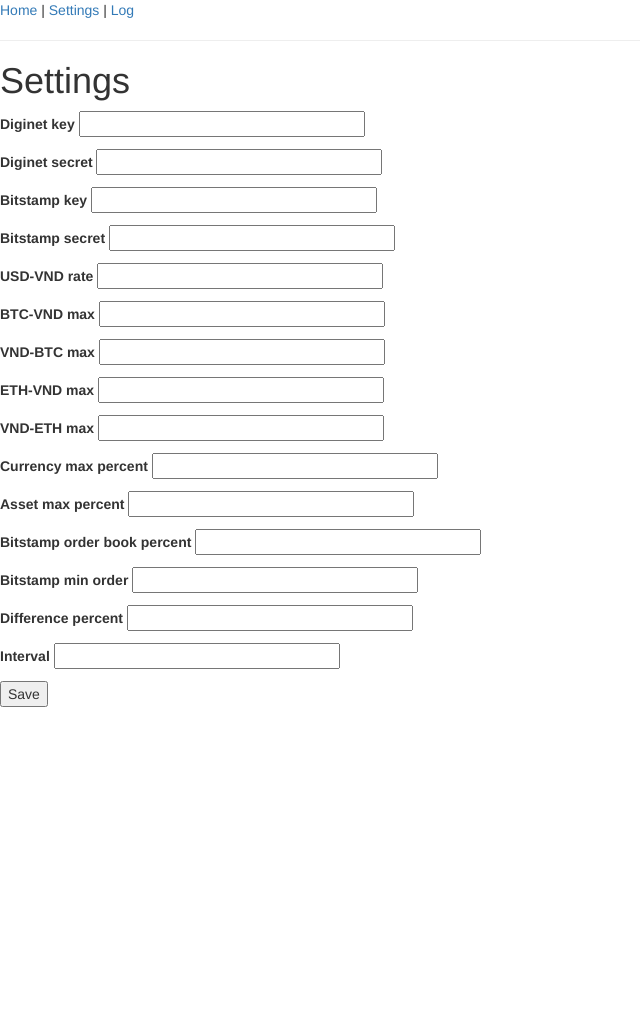
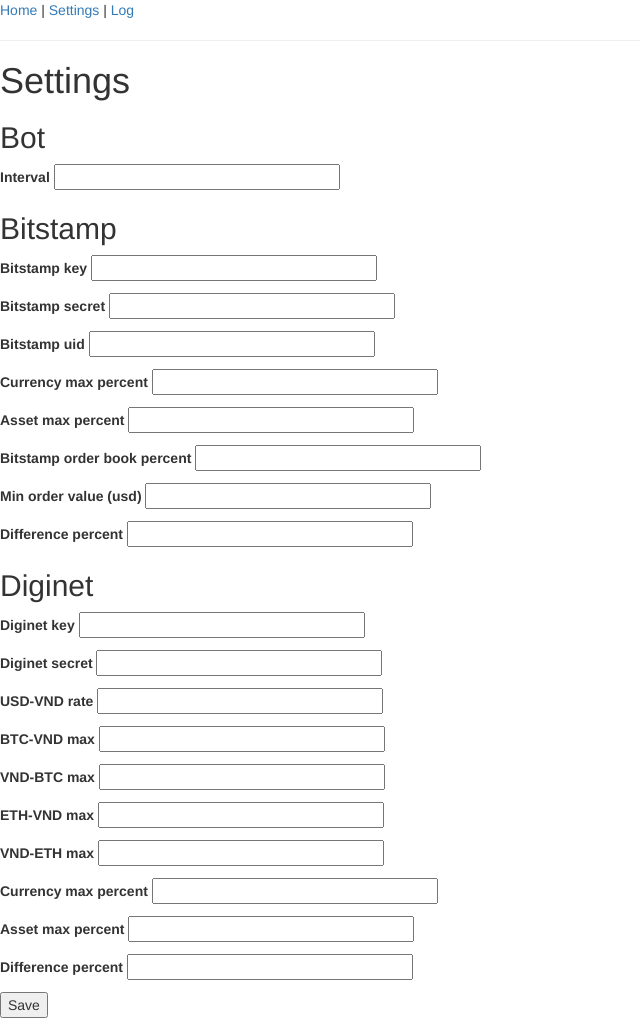
Before and after one commit to hathehuyen/diginetbot, a Flask app: template frontend/templates/settings.html in a window 1280 px wide. Shown: the whole page, without its empty margins (0-640 px from the left). Before the commit the page ends 707 px from the top, so only its background shows below. Run offline with Flask 2, Linux system fonts and the light colour scheme; the template is opened without the code that fills it: values that come from a table or form of the project are taken from there, others are empty; some libraries are stand-ins or nearby versions.

Commit message:
Editing setting form

```diff
--- a/backend/ordermanager.py
+++ b/backend/ordermanager.py
@@ -81,6 +81,7 @@
                 volume = bitstamp_btc_free
             if volume * price > diginet_vnd_free:
                 volume = diginet_vnd_free / price
+            self.logger.debug('Price ' + str(price) + ' - Volume ' + str(volume))
             if not (bitstamp_asks[i][0] * volume < float(self.settings['bitstamp']['min_order']) or
                     price * volume < float(self.settings['diginet']['min_order'])):
                 bid_orders.append([price, volume])
@@ -101,6 +102,7 @@
                 volume = bitstamp_usd_free * bitstamp_bids[i][0]
             if volume > diginet_btc_free:
                 volume = diginet_btc_free
+            self.logger.debug('Price ' + str(price) + ' - Volume ' + str(volume))
             if not (bitstamp_bids[i][0] * volume < float(self.settings['bitstamp']['min_order']) or
                     price * volume < float(self.settings['diginet']['min_order'])):
                 ask_orders.append([price, volume])
--- a/config.ini
+++ b/config.ini
@@ -15,7 +15,7 @@
 vnd_eth_max = 20000000
 currency_max_pct = 0.7
 asset_max_pct = 0.7
-order_pct = 0.3
+orderbook_pct = 0.3
 order_to_copy = 100
 min_order = 5
 diff_pct = 0.02
@@ -31,7 +31,6 @@
 vnd_eth_max = 20000000
 currency_max_pct = 0.7
 asset_max_pct = 0.7
-bitstamp_oderbook_pct = 0.3
 min_order = 10000
 diff_pct = 0.01
 interval = 5
--- a/frontend/form.py
+++ b/frontend/form.py
@@ -14,19 +14,24 @@
 
 
 class SettingForm(FlaskForm):
+    bot_interval = StringField('Interval')
+    bitstamp_key = StringField('Bitstamp key')
+    bitstamp_secret = StringField('Bitstamp secret')
+    bitstamp_uid = StringField('Bitstamp uid')
+    bitstamp_currency_max_pct = StringField('Currency max percent')
+    bitstamp_asset_max_pct = StringField('Asset max percent')
+    bitstamp_oderbook_pct = StringField('Bitstamp order book percent')
+    bitstamp_min_order = StringField('Min order value (usd)')
+    bitstamp_diff_pct = StringField('Difference percent')
     diginet_key = StringField('Diginet key')
     diginet_secret = StringField('Diginet secret')
-    bitstamp_key = StringField('Bitstamp key')
-    bitstamp_secret = StringField('Bitstamp secret')
-    usd_vnd_rate = StringField('USD-VND rate')
-    btc_vnd_max = StringField('BTC-VND max')
-    vnd_btc_max = StringField('VND-BTC max')
-    eth_vnd_max = StringField('ETH-VND max')
-    vnd_eth_max = StringField('VND-ETH max')
-    currency_max_pct = StringField('Currency max percent')
-    asset_max_pct = StringField('Asset max percent')
-    bitstamp_oderbook_pct = StringField('Bitstamp order book percent')
-    bitstamp_min_order = StringField('Bitstamp min order')
-    diff_pct = StringField('Difference percent')
-    interval = StringField('Interval')
+    diginet_usd_vnd_rate = StringField('USD-VND rate')
+    diginet_btc_vnd_max = StringField('BTC-VND max')
+    diginet_vnd_btc_max = StringField('VND-BTC max')
+    diginet_eth_vnd_max = StringField('ETH-VND max')
+    diginet_vnd_eth_max = StringField('VND-ETH max')
+    diginet_currency_max_pct = StringField('Currency max percent')
+    diginet_asset_max_pct = StringField('Asset max percent')
+    diginet_min_order = StringField('Min order value (vnd)')
+    diginet_diff_pct = StringField('Difference percent')
     submit = SubmitField('Save')
--- a/frontend/routes.py
+++ b/frontend/routes.py
@@ -19,9 +19,16 @@
     return render_template('index.html', title='Home')
 
 
-@app.route("/test", methods=['GET'])
-def test():
-    return Response(str(bitstamp_orderbook_btcusd.bids), content_type='text/plain')
+@app.route("/orderbook", methods=['GET'])
+def orderbook():
+    if 'ex' not in request.values:
+        return Response('Access denied!', content_type='text/plain')
+    if request.values['ex'] == 'bitstamp':
+        return Response(str(bitstamp_orderbook_btcusd.bids), content_type='text/plain')
+    if request.values['ex'] == 'diginet':
+        return Response(str(diginet_orderbook_btcvnd.bids), content_type='text/plain')
+    return Response('No exchange!', content_type='text/plain')
+
 
 
 @app.route("/log", methods=['GET'])
@@ -63,9 +70,6 @@
     # create config object
     bot_params = session_obj.settings
     if setting_form.validate_on_submit():
-        # load config file
-        # bot_params.read('config.ini')
-        # modify config params
         bot_params['bot']['diginet_key'] = setting_form.diginet_key.data
         bot_params['bot']['diginet_secret'] = setting_form.diginet_secret.data
         bot_params['bot']['bitstamp_key'] = setting_form.bitstamp_key.data
@@ -91,20 +95,21 @@
         session_obj.save()
         return redirect(request.full_path)
     elif request.method == 'GET':
-        setting_form.diginet_key.data = bot_params['bot']['diginet_key']
-        setting_form.diginet_secret.data = bot_params['bot']['diginet_secret']
-        setting_form.bitstamp_key.data = bot_params['bot']['bitstamp_key']
-        setting_form.bitstamp_secret.data = bot_params['bot']['bitstamp_secret']
-        setting_form.usd_vnd_rate.data = bot_params['bot']['usd_vnd_rate']
-        setting_form.btc_vnd_max.data = bot_params['bot']['btc_vnd_max']
-        setting_form.vnd_btc_max.data = bot_params['bot']['vnd_btc_max']
-        setting_form.eth_vnd_max.data = bot_params['bot']['eth_vnd_max']
-        setting_form.vnd_eth_max.data = bot_params['bot']['vnd_eth_max']
-        setting_form.currency_max_pct.data = bot_params['bot']['currency_max_pct']
-        setting_form.asset_max_pct.data = bot_params['bot']['asset_max_pct']
-        setting_form.bitstamp_oderbook_pct.data = bot_params['bot']['bitstamp_oderbook_pct']
-        setting_form.bitstamp_min_order.data = bot_params['bot']['bitstamp_min_order']
-        setting_form.diff_pct.data = bot_params['bot']['diff_pct']
+        setting_form.bitstamp_key.data = bot_params['bitstamp']['key']
+        setting_form.bitstamp_secret.data = bot_params['bitstamp']['secret']
+        setting_form.bitstamp_uid.data = bot_params['bitstamp']['uid']
+        setting_form.bitstamp_oderbook_pct.data = bot_params['bitstamp']['orderbook_pct']
+        setting_form.bitstamp_min_order.data = bot_params['bitstamp']['bitstamp_min_order']
+        setting_form.bitstamp_diff_pct.data = bot_params['bitstamp']['diff_pct']
+        setting_form.diginet_key.data = bot_params['diginet']['key']
+        setting_form.diginet_secret.data = bot_params['diginet']['secret']
+        setting_form.diginet_usd_vnd_rate.data = bot_params['diginet']['usd_vnd_rate']
+        setting_form.diginet_btc_vnd_max.data = bot_params['diginet']['btc_vnd_max']
+        setting_form.diginet_vnd_btc_max.data = bot_params['diginet']['vnd_btc_max']
+        setting_form.diginet_eth_vnd_max.data = bot_params['diginet']['eth_vnd_max']
+        setting_form.diginet_vnd_eth_max.data = bot_params['diginet']['vnd_eth_max']
+        setting_form.diginet_currency_max_pct.data = bot_params['diginet']['currency_max_pct']
+        setting_form.diginet_asset_max_pct.data = bot_params['diginet']['asset_max_pct']
         setting_form.interval.data = bot_params['bot']['interval']
     return render_template('settings.html', title='Settings', form=setting_form)
 
--- a/frontend/templates/settings.html
+++ b/frontend/templates/settings.html
@@ -4,14 +4,13 @@
     <h1>Settings</h1>
     <form action="" method="post">
         {{ form.hidden_tag() }}
+        <h2>Bot</h2>
         <p>
-            {{ form.diginet_key.label }}
-            {{ form.diginet_key(size=32) }}<br>
+            {{ form.bot_interval.label }}
+            {{ form.bot_interval(size=32) }}<br>
         </p>
-        <p>
-            {{ form.diginet_secret.label }}
-            {{ form.diginet_secret(size=32) }}<br>
-        </p>
+
+        <h2>Bitstamp</h2>
         <p>
             {{ form.bitstamp_key.label }}
             {{ form.bitstamp_key(size=32) }}<br>
@@ -21,32 +20,16 @@
             {{ form.bitstamp_secret(size=32) }}<br>
         </p>
         <p>
-            {{ form.usd_vnd_rate.label }}
-            {{ form.usd_vnd_rate(size=32) }}<br>
+            {{ form.bitstamp_uid.label }}
+            {{ form.bitstamp_uid(size=32) }}<br>
         </p>
         <p>
-            {{ form.btc_vnd_max.label }}
-            {{ form.btc_vnd_max(size=32) }}<br>
+            {{ form.bitstamp_currency_max_pct.label }}
+            {{ form.bitstamp_currency_max_pct(size=32) }}<br>
         </p>
         <p>
-            {{ form.vnd_btc_max.label }}
-            {{ form.vnd_btc_max(size=32) }}<br>
-        </p>
-        <p>
-            {{ form.eth_vnd_max.label }}
-            {{ form.eth_vnd_max(size=32) }}<br>
-        </p>
-        <p>
-            {{ form.vnd_eth_max.label }}
-            {{ form.vnd_eth_max(size=32) }}<br>
-        </p>
-        <p>
-            {{ form.currency_max_pct.label }}
-            {{ form.currency_max_pct(size=32) }}<br>
-        </p>
-        <p>
-            {{ form.asset_max_pct.label }}
-            {{ form.asset_max_pct(size=32) }}<br>
+            {{ form.bitstamp_asset_max_pct.label }}
+            {{ form.bitstamp_asset_max_pct(size=32) }}<br>
         </p>
         <p>
             {{ form.bitstamp_oderbook_pct.label }}
@@ -57,12 +40,50 @@
             {{ form.bitstamp_min_order(size=32) }}<br>
         </p>
         <p>
-            {{ form.diff_pct.label }}
-            {{ form.diff_pct(size=32) }}<br>
+            {{ form.bitstamp_diff_pct.label }}
+            {{ form.bitstamp_diff_pct(size=32) }}<br>
+        </p>
+
+        <h2>Diginet</h2>
+        <p>
+            {{ form.diginet_key.label }}
+            {{ form.diginet_key(size=32) }}<br>
         </p>
         <p>
-            {{ form.interval.label }}
-            {{ form.interval(size=32) }}<br>
+            {{ form.diginet_secret.label }}
+            {{ form.diginet_secret(size=32) }}<br>
+        </p>
+        <p>
+            {{ form.diginet_usd_vnd_rate.label }}
+            {{ form.diginet_usd_vnd_rate(size=32) }}<br>
+        </p>
+        <p>
+            {{ form.diginet_btc_vnd_max.label }}
+            {{ form.diginet_btc_vnd_max(size=32) }}<br>
+        </p>
+        <p>
+            {{ form.diginet_vnd_btc_max.label }}
+            {{ form.diginet_vnd_btc_max(size=32) }}<br>
+        </p>
+        <p>
+            {{ form.diginet_eth_vnd_max.label }}
+            {{ form.diginet_eth_vnd_max(size=32) }}<br>
+        </p>
+        <p>
+            {{ form.diginet_vnd_eth_max.label }}
+            {{ form.diginet_vnd_eth_max(size=32) }}<br>
+        </p>
+        <p>
+            {{ form.diginet_currency_max_pct.label }}
+            {{ form.diginet_currency_max_pct(size=32) }}<br>
+        </p>
+        <p>
+            {{ form.diginet_asset_max_pct.label }}
+            {{ form.diginet_asset_max_pct(size=32) }}<br>
+        </p>
+        <p>
+            {{ form.diginet_diff_pct.label }}
+            {{ form.diginet_diff_pct(size=32) }}<br>
         </p>
         <p>{{ form.submit() }}</p>
     </form>
--- a/test.py
+++ b/test.py
@@ -4,7 +4,7 @@
 import configparser
 import time
 
-logging.basicConfig(level=logging.INFO)
+logging.basicConfig(level=logging.DEBUG)
 
 bitstamp_orderbook_btcusd = model.OrderBook(exchange='bitstamp', pair='BTC/USD')
 bitstamp_orderbook_btcusd.start()
```
